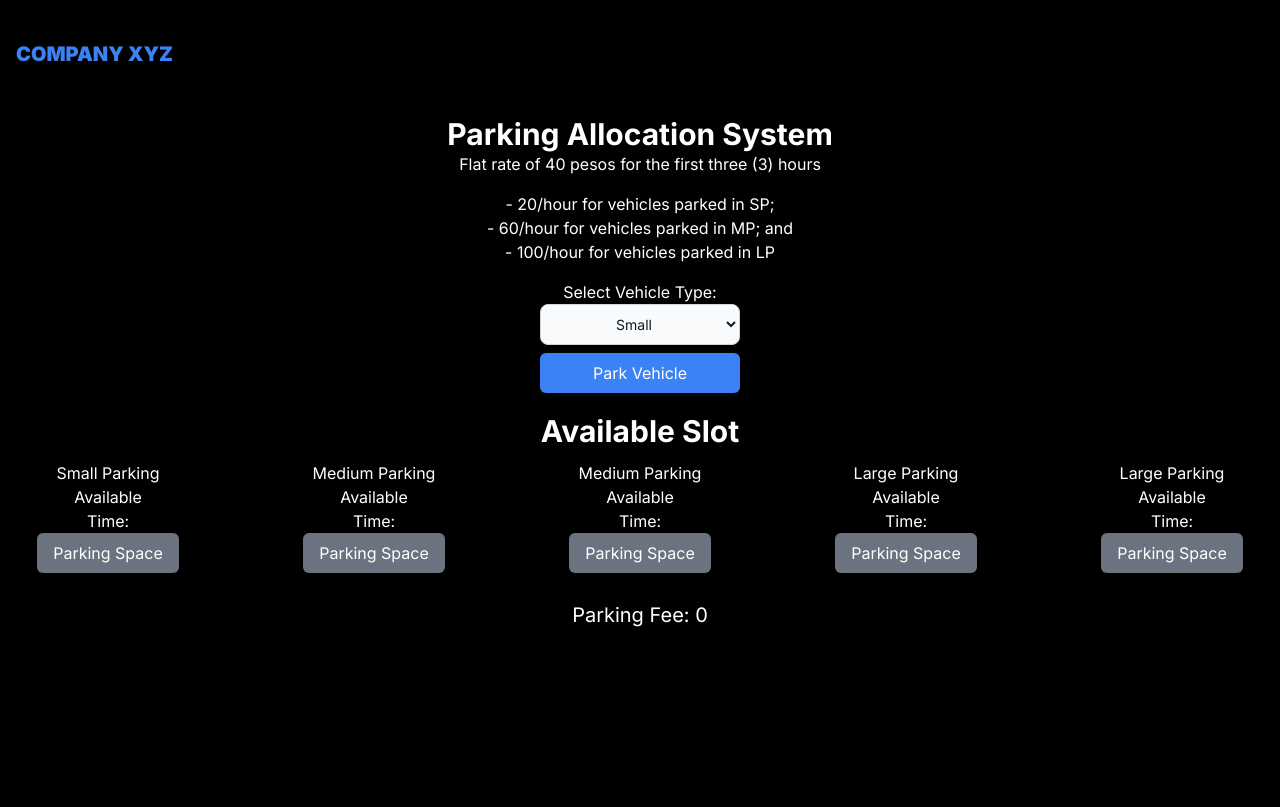
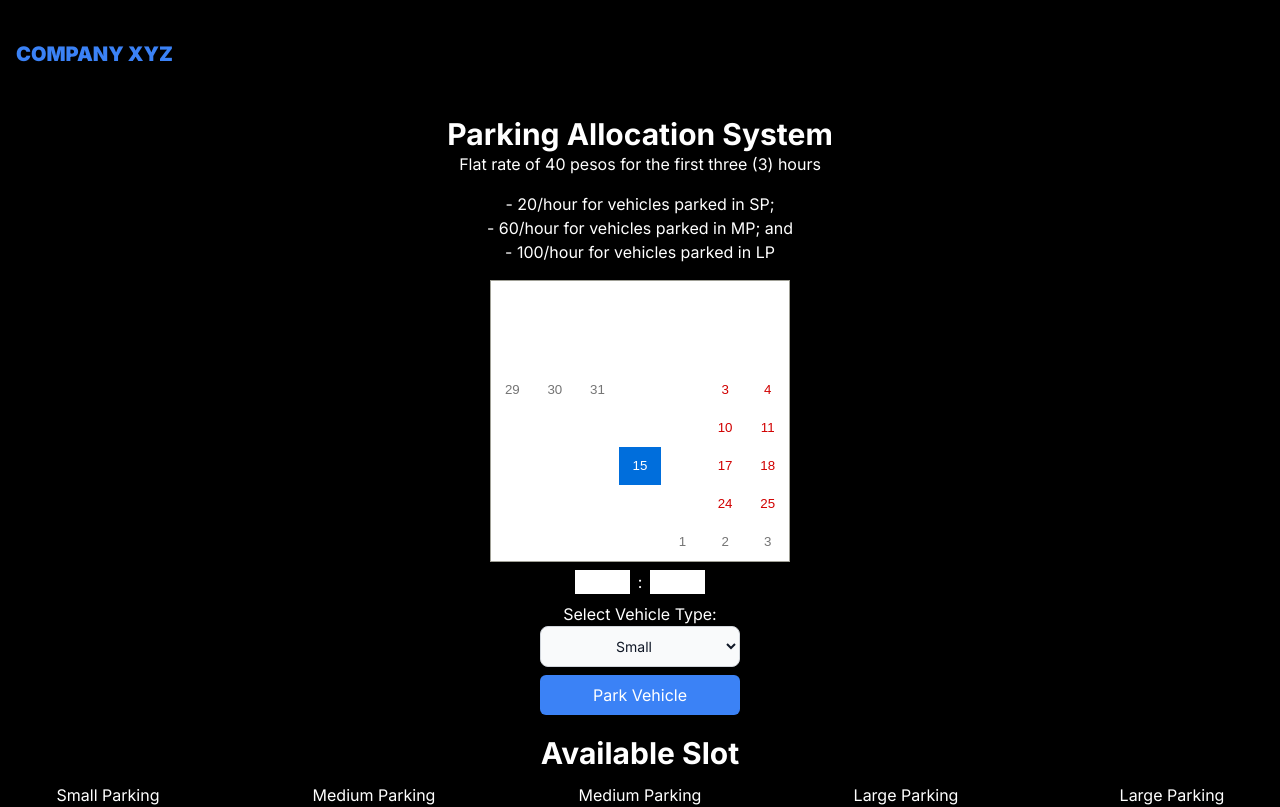
Before and after one commit to djdalino/parking-allocation-system, a Next.js app: page / in a window 1280 px wide. Shown: the top 807 px of the page. Built offline with nearby package versions, Linux system fonts and the light colour scheme.

Commit message:
add calendar and time

```diff
--- a/src/app/page.tsx
+++ b/src/app/page.tsx
@@ -1,6 +1,12 @@
 'use client'
 import { get } from 'http';
 import * as React from 'react'
+import Calendar from 'react-calendar';
+import TimePicker from 'react-time-picker';
+import 'react-time-picker/dist/TimePicker.css';
+import 'react-clock/dist/Clock.css';
+import 'react-calendar/dist/Calendar.css';
+import { split } from 'postcss/lib/list';
 
 
 const VEHICHLE_TYPE = ['S', 'M', 'L'];
@@ -47,18 +53,26 @@ const AVAILABLE_PARKING = [
   },
 ]
 
+type ValuePiece = Date | null;
+
+type Value = ValuePiece | [ValuePiece, ValuePiece];
+
 
 export default function Home() {
+  const [dateValue, setDateValue] = React.useState<Value>(new Date());
+  const [timeValue, setTimeValue] = React.useState<any>(new Date())
+  const [hour, setHour] = React.useState<any>('10')
+  const [minute, setMinute] = React.useState<any>('00')
   const [parkedVehicle, setParkedVehicle] = React.useState<any>([])
   const [vehicleType, setVehicleType] = React.useState<number>(0)
   const [parkingFee, setParkingFee] = React.useState<number>(0)
   const [availableSlot, setAvailableSlot] = React.useState<any>(AVAILABLE_PARKING)
 
   const handleParkedVehicle = () => {
-    const currentDate = new Date();
-    // const dateOffset = (25*60*60*1000) * 1;
+    const currentDate = new Date(dateValue);
 
-    // currentDate.setTime(currentDate.getTime() - dateOffset);
+    currentDate.setHours(!hour ? currentDate.getHours() : parseInt(hour))
+    currentDate.setMinutes(!minute ? currentDate.getMinutes() : parseInt(minute))
     // console.log({currentDate})
     const findSlot = handleParkedOnAvailableSlot(vehicleType)
     if(findSlot === null){
@@ -98,6 +112,7 @@ const handleFormatDate = (date:any) => {
 };
 
   const handleUnparkedVehicle = (rateIndex: number, index: number) => {
+
     const dateToday: any = new Date()
     const parkingRatePerSize = PARKING_RATE[rateIndex]
     setAvailableSlot(availableSlot.map((slot: any, i: number) => slot.size === rateIndex && slot.id === index ? {...slot, isAvailable: false, vehicleType: VEHICHLE_TYPE[vehicleType], entryTime: ''} : slot))
@@ -129,6 +144,13 @@ const handleFormatDate = (date:any) => {
   }
 
 
+  React.useEffect(() => {
+    (() => {
+      const currentDate = new Date();
+      setHour(currentDate.getHours().toString())
+      setMinute(currentDate.getMinutes().toString())
+    })()
+  }, [])
 
   return (
     <main className="flex min-h-screen flex-col items-center justify-between p-2">
@@ -145,6 +167,15 @@ const handleFormatDate = (date:any) => {
           </div>
 
           <div>
+            <div className='mx-auto w-[300px]'>
+             <Calendar onChange={setDateValue} value={dateValue} />
+            </div>
+            <div className='mx-auto w-[300px] flex items-center justify-center py-2'>
+              <input className='w-[55px] mx-2 px-2' type ='number' max='24' maxLength={2} value={hour} onChange={(e) => setHour(parseInt(e.target.value) > 24 ? 24 : e.target.value)}/>
+              :
+              <input className='w-[55px] mx-2 px-2' type ='number' max='60' maxLength={2} value={minute} onChange={(e) => setMinute(parseInt(e.target.value) > 60 ? '' : e.target.value)}/>
+
+            </div>
             <label>Select Vehicle Type:</label>
             <select className='text-center bg-gray-50 border border-gray-300 text-gray-900 text-sm rounded-lg focus:ring-blue-500 focus:border-blue-500 block w-[200px] mx-auto p-2.5 dark:bg-gray-500 dark:border-gray-600 dark:placeholder-gray-400 dark:text-white dark:focus:ring-blue-500 dark:focus:border-blue-500' value={vehicleType} onChange={(e) => setVehicleType(parseInt(e.target.value))}>
             <option selected>Choose a Car type</option>
```
Also changed, not shown: package.json (+6 -4 lines), 1 other file (tests, documents, lock files or other folders).
